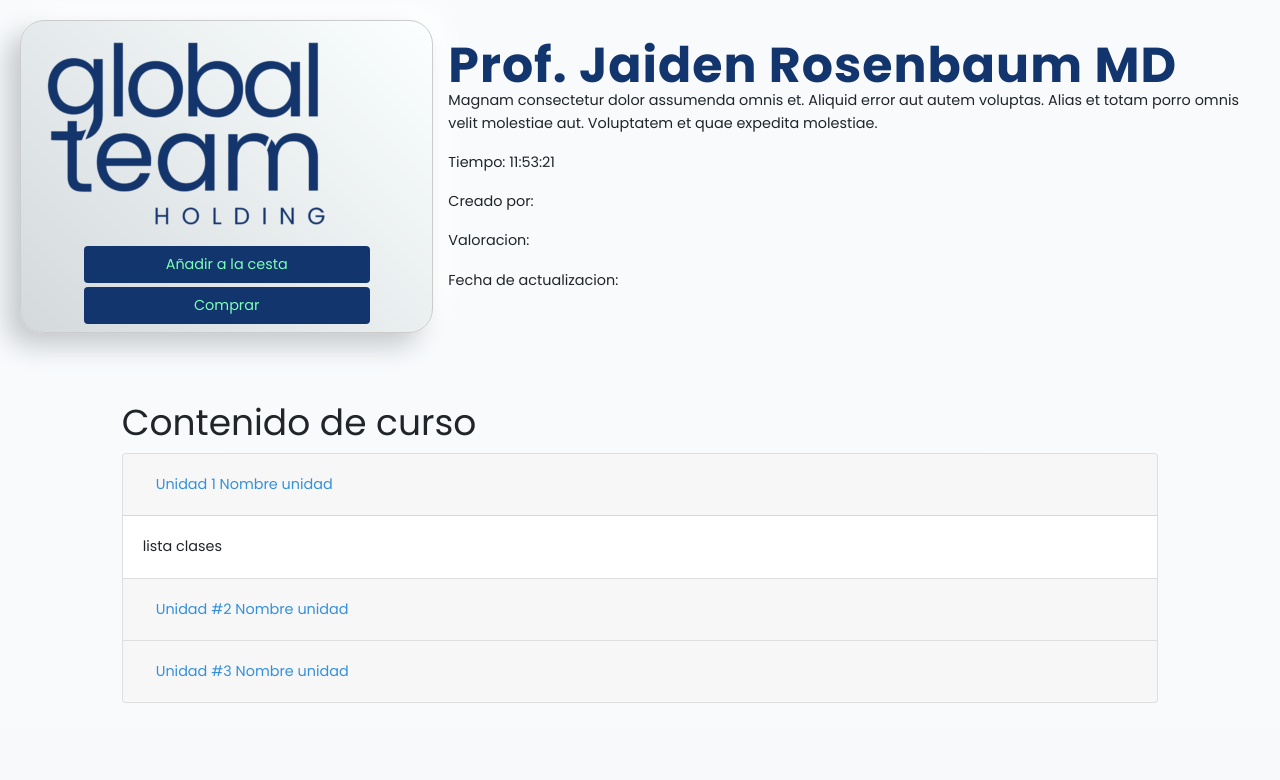
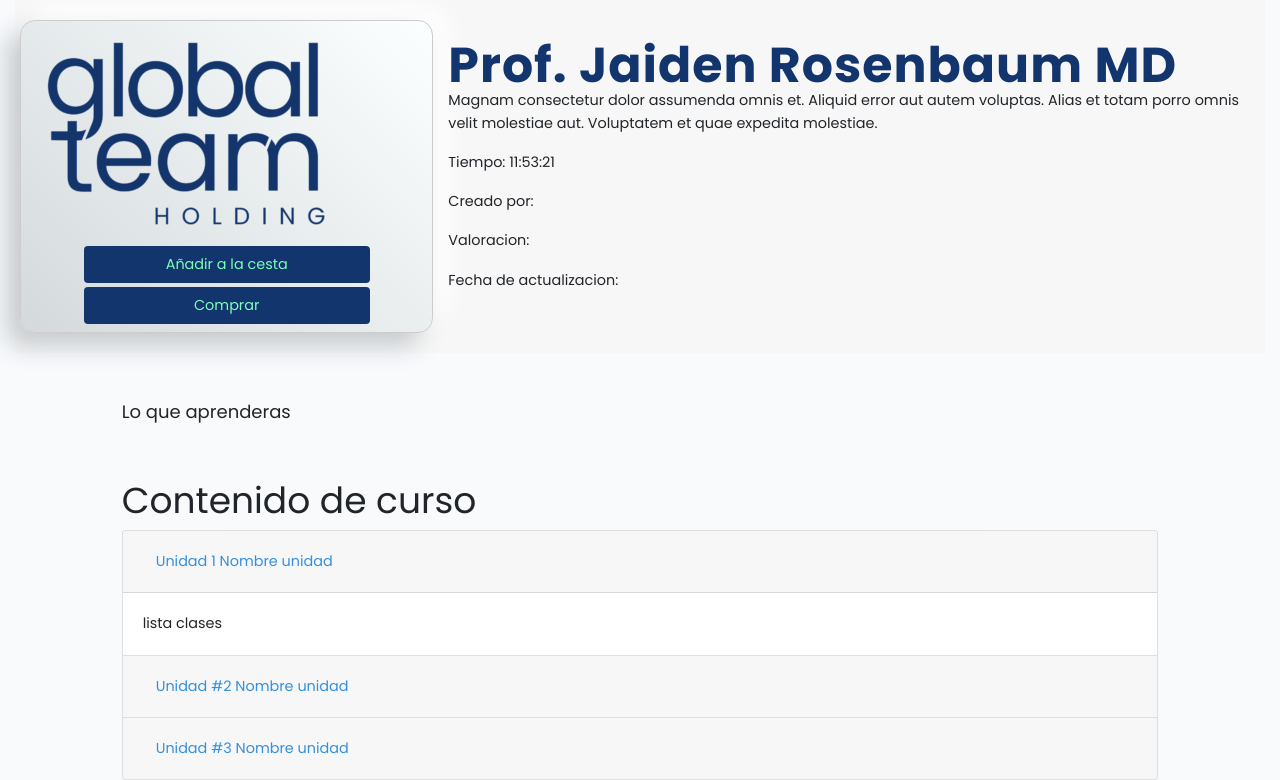
Before and after one commit to LuisHoyos7/e-learning, a Laravel app: page /course/show/1 in a window 1280 px wide. Shown: the part 71-851 px from the top of the page. Before the commit the page ends 774 px from the top, so only its background shows below. Run offline with Laravel 8, Linux system fonts and the light colour scheme; data comes from the database, SQL or seed files in the repository.

Commit message:
add style header course

```diff
--- a/public/css/app-gth.css
+++ b/public/css/app-gth.css
@@ -27,13 +27,13 @@
     /* animation-duration: 2s;  */
 }
 .neo-panel-undo {
-    border-radius: 50px;
+    border-radius: 15px;
     background: #ebf1f4;
     box-shadow: inset 14px 14px 28px #c8cdcf, inset -14px -14px 28px #ffffff;
     border: 1px solid #ccc;
 }
 .neo-panel {
-    border-radius: 24px;
+    border-radius: 15px;
     background: linear-gradient(225deg, #fbffff, #d4d9dc);
     box-shadow: -13px 13px 26px #c5cacd, 13px -13px 26px #ffffff;
     border: 1px solid #ccc;
@@ -62,4 +62,5 @@
 
 .header-course {
     padding: 20px;
+    background: #f7f7f7;
 }
--- a/resources/views/course/show.blade.php
+++ b/resources/views/course/show.blade.php
@@ -36,6 +36,13 @@
 
             </div>
         </header>
+        <div class="row mt-5 block-center">
+            <div class="col"></div>
+            <div class="col-sm-10 col-md-10 col-lg-10 ">
+                <h5>Lo que aprenderas</h5>
+            </div>
+            <div class="col"></div>
+        </div>
         <div class="row mt-5 block-center">
             <div class="col"></div>
             <div class="col-sm-10 col-md-10 col-lg-10 ">
```
